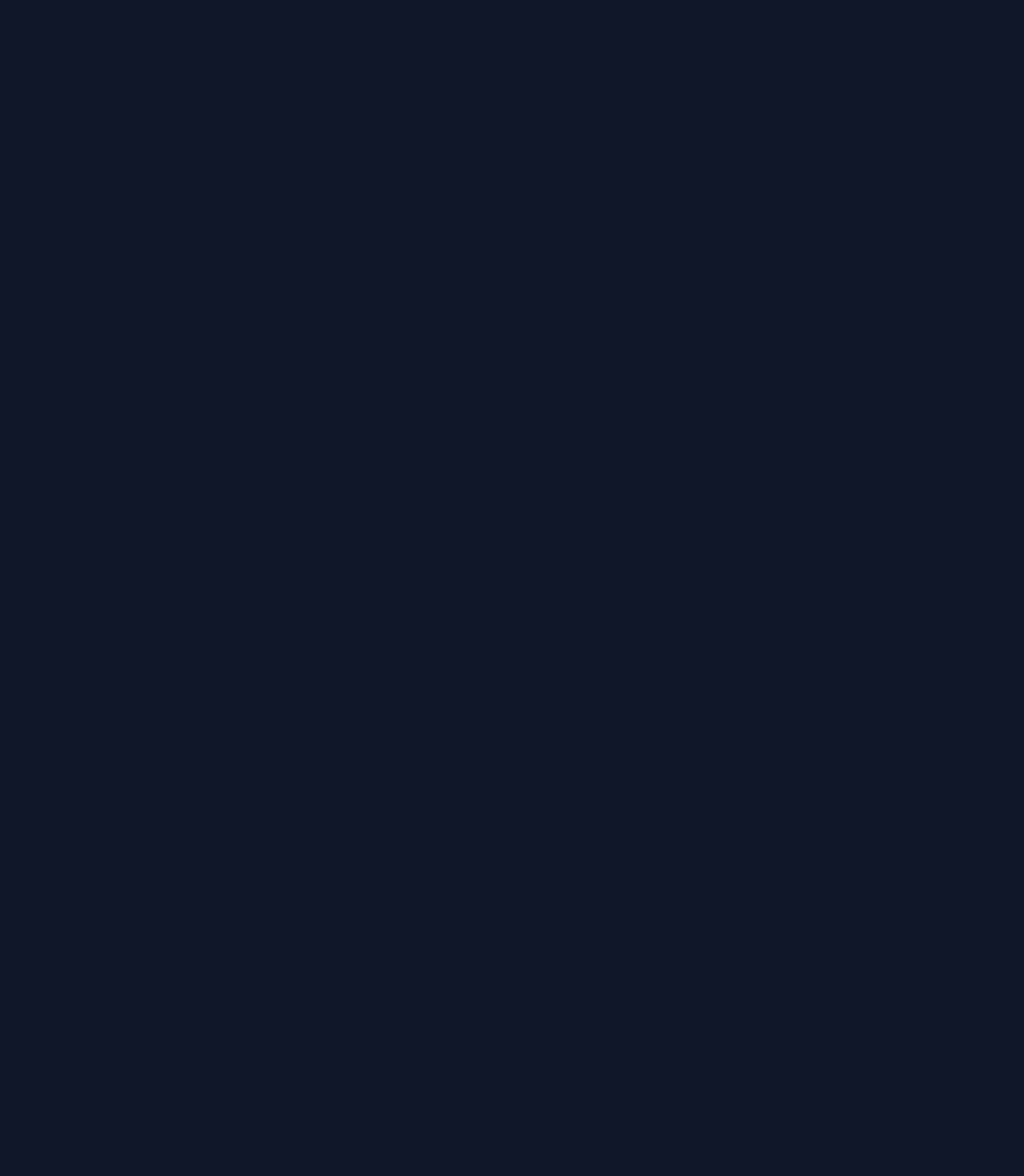
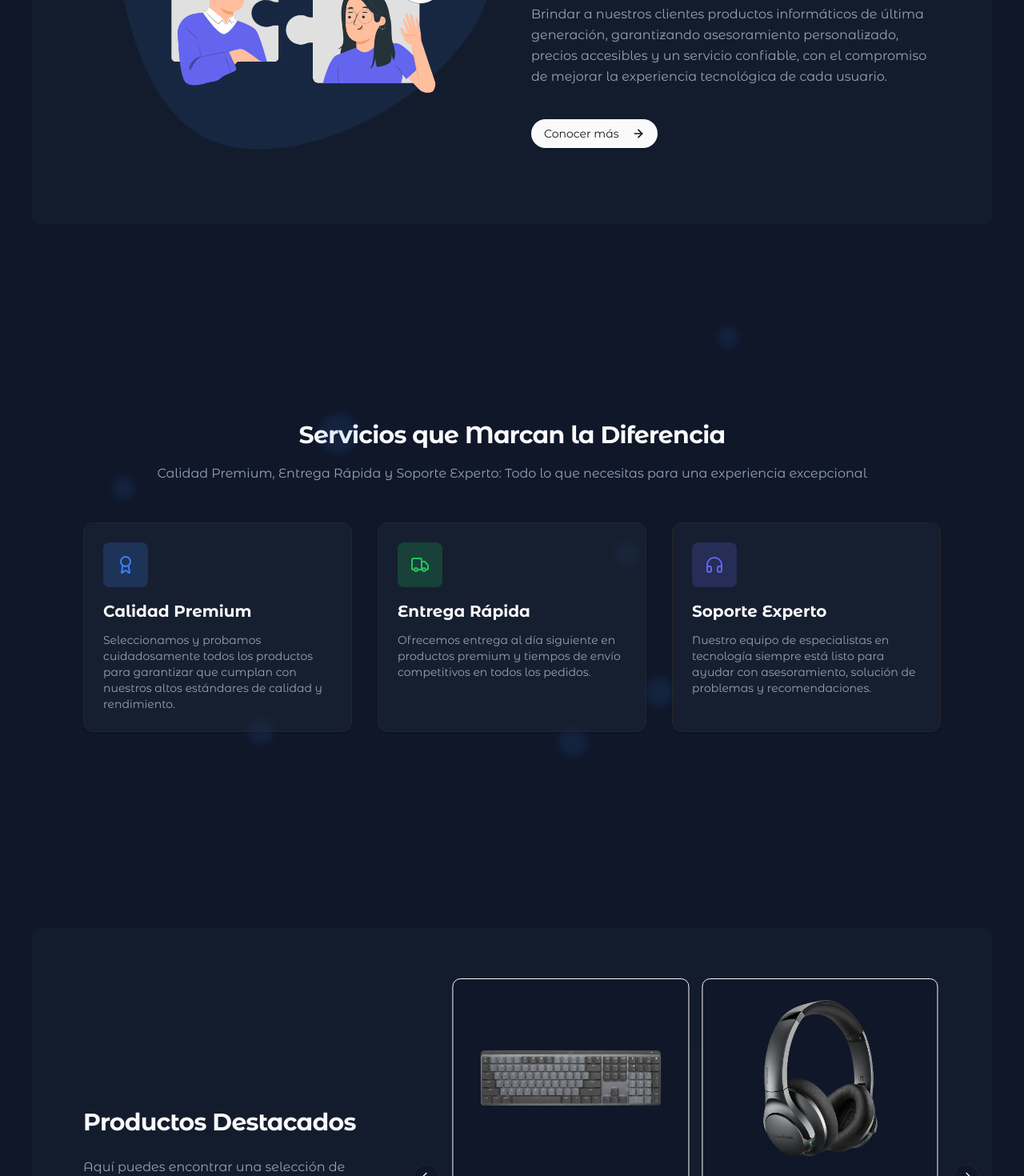
Before and after one commit to aaronportobanco/kovara-website, a Next.js app: page / in a window 1280 px wide. Shown: the part 1240-2710 px from the top of the page at 80% size. Before the commit the page ends 1223 px from the top, so only its background shows below. Built offline with nearby package versions, Linux system fonts and the light colour scheme.

Commit message:
Refactor Home component to include AboutUs, ServicesSection, and CustomersTestimonials

```diff
--- a/src/app/page.jsx
+++ b/src/app/page.jsx
@@ -1,9 +1,21 @@
 import HeroSection from "@/components/home/HeroSection/HeroSection";
+import AboutUs from "@/components/home/AboutUs/AboutUs";
+import FeaturedProducts from "@/components/home/FeaturedProducts/FeaturedProducts";
+import ContactSection from "@/components/home/ContactSection/ContactSection";
+import ServicesSection from "@/components/home/ServicesSection/ServicesSection";
+import CheckList from "@/components/home/CheckList/CheckList";
+import CustomersTestimonials from "@/components/home/CustomersTestimonials/CustomersTestimonials";
 
 export default function Home() {
   return (
-    <main className="flex flex-col items-center gap-[160px] max-w-[1440px] w-full px-6 py-5 mx-auto">
+    <main className="flex flex-col items-center gap-[180px] w-full p-5 md:p-10">
       <HeroSection />
+      <AboutUs />
+      <ServicesSection />
+      <FeaturedProducts />
+      <CheckList />
+      <CustomersTestimonials />
+      <ContactSection />
     </main>
   );
 }
```
